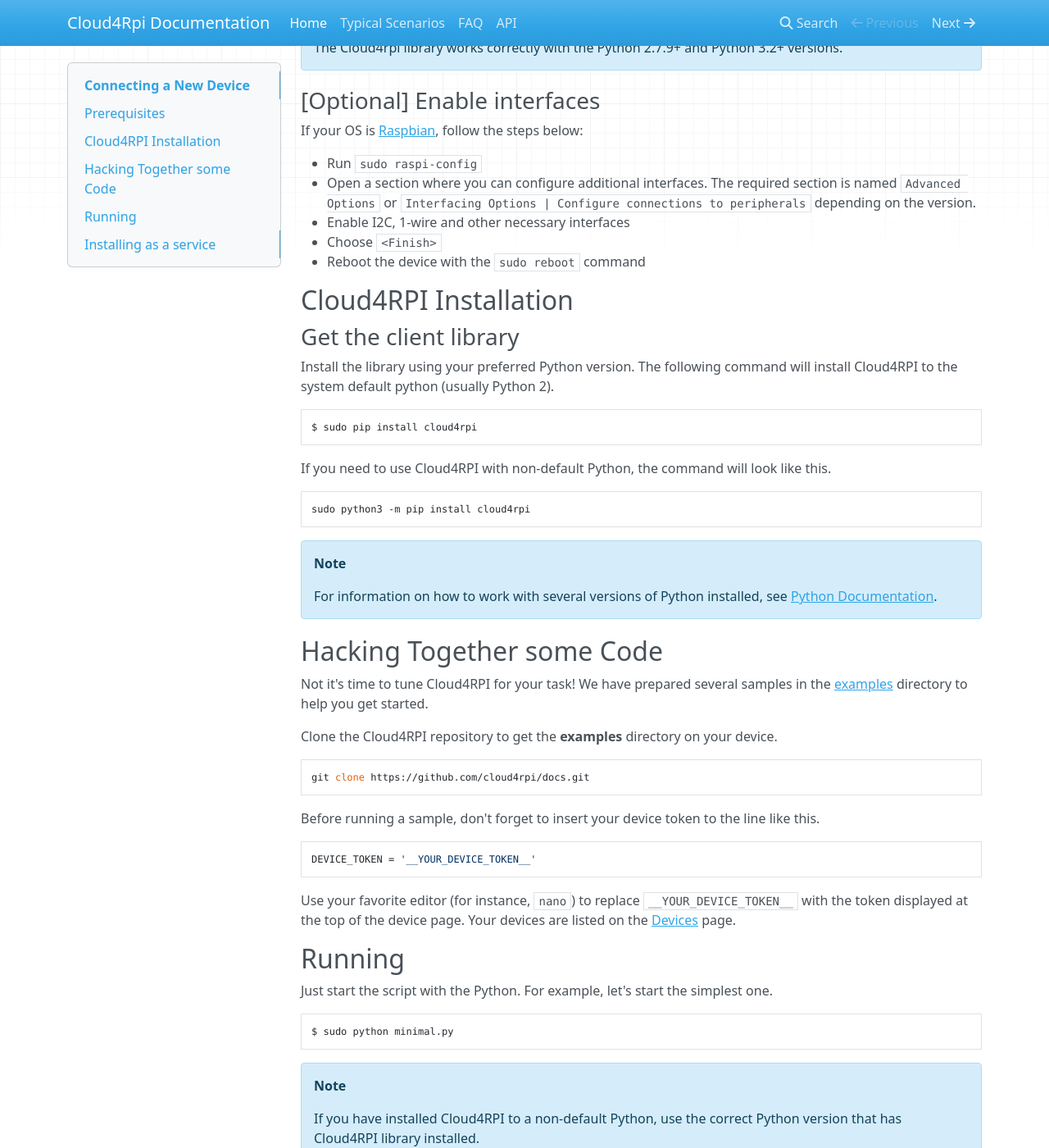
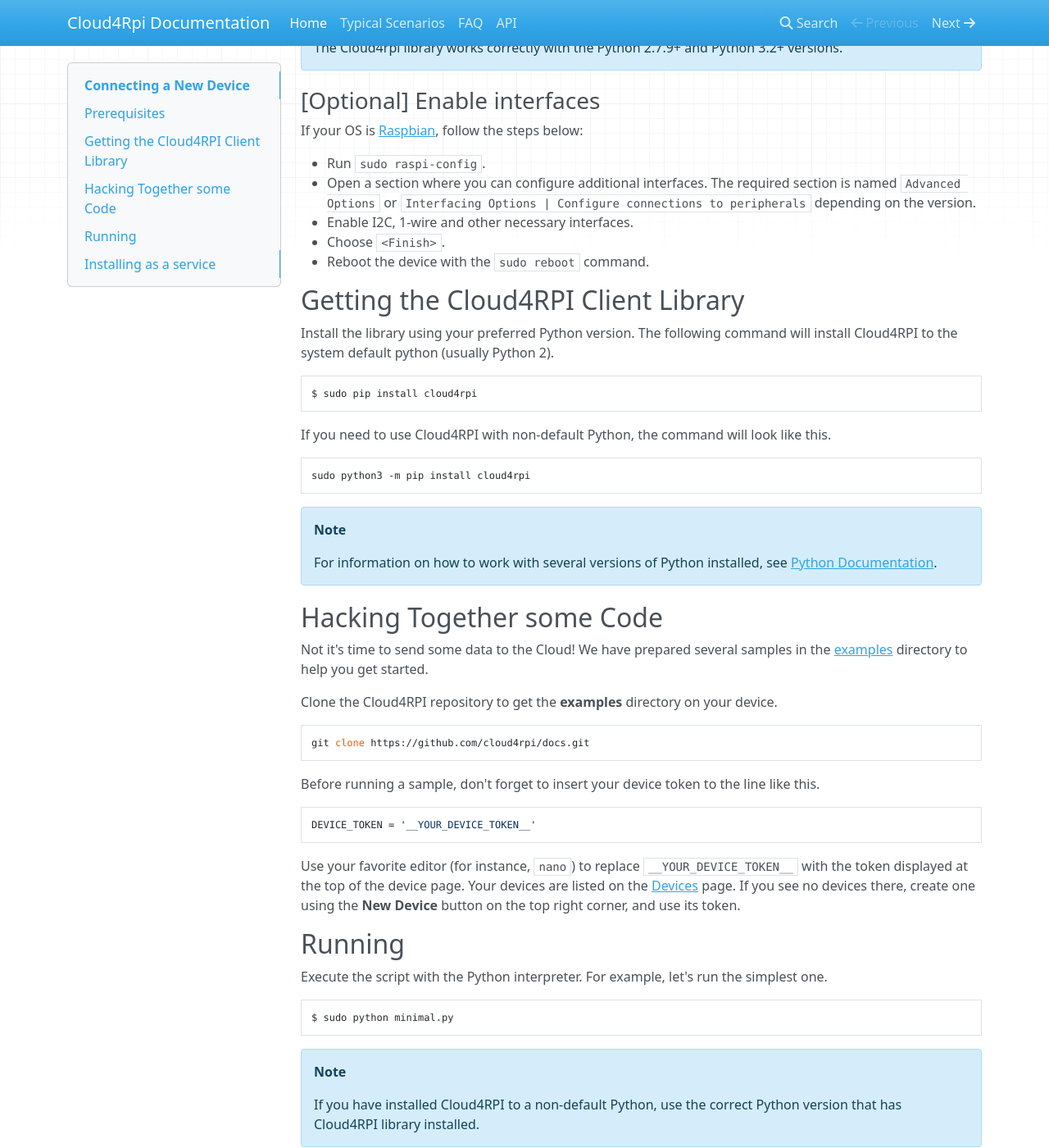
Before and after one commit to cloud4rpi/docs, an MkDocs documentation site: the page built from docs/index.md, in a window 1280 px wide and 1400 px high, scrolled down 471 px. Shown: the whole window at 82% size. Built offline with MkDocs 1.6.1, drawn with Linux system fonts in a browser that asks for light colours; nearby versions of some CDN libraries; old or Windows-style settings are respelled for this version of MkDocs.

Commit message:
'proofread'

````diff
--- a/docs/index.md
+++ b/docs/index.md
@@ -19,22 +19,20 @@
 You can use alternative methods to [install pip](https://pip.pypa.io/en/stable/installing.html).
 
 !!! Note
-
     The Cloud4rpi library works correctly with the Python 2.7.9+ and Python 3.2+ versions.
 
 
 ### [Optional] Enable interfaces
 If your OS is [Raspbian](https://www.raspberrypi.org/downloads/raspbian/), follow the steps below:
 
-- Run `sudo raspi-config`
+- Run `sudo raspi-config`.
 - Open a section where you can configure additional interfaces. The required section is named `Advanced Options` or `Interfacing Options | Configure connections to peripherals` depending on the version.
-- Enable I2C, 1-wire and other necessary interfaces
-- Choose `<Finish>`
-- Reboot the device with the `sudo reboot` command
+- Enable I2C, 1-wire and other necessary interfaces.
+- Choose `<Finish>`.
+- Reboot the device with the `sudo reboot` command.
 
 
-## Cloud4RPI Installation
-### Get the client library
+## Getting the Cloud4RPI Client Library
 
 Install the library using your preferred Python version. The following command will install Cloud4RPI to the system default python (usually Python 2).
 
@@ -49,12 +47,11 @@
 ```
 
 !!! Note
-
     For information on how to work with several versions of Python installed, see [Python Documentation](https://docs.python.org/3/installing/).
 
 ## Hacking Together some Code
 
-Not it's time to tune Cloud4RPI for your task! We have prepared several samples in the [examples](https://github.com/cloud4rpi/cloud4rpi/tree/master/examples) directory to help you get started.
+Not it's time to send some data to the Cloud! We have prepared several samples in the [examples](https://github.com/cloud4rpi/cloud4rpi/tree/master/examples) directory to help you get started.
 
 Clone the Cloud4RPI repository to get the **examples** directory on your device.
 
@@ -68,19 +65,18 @@
 DEVICE_TOKEN = '__YOUR_DEVICE_TOKEN__'
 ```
 
-Use your favorite editor (for instance, `nano`) to replace `__YOUR_DEVICE_TOKEN__` with the token displayed at the top of the device page. Your devices are listed on the [Devices](https://cloud4rpi.io/devices) page.
+Use your favorite editor (for instance, `nano`) to replace `__YOUR_DEVICE_TOKEN__` with the token displayed at the top of the device page. Your devices are listed on the [Devices](https://cloud4rpi.io/devices) page. If you see no devices there, create one using the **New Device** button on the top right corner, and use its token.
 
 
 ## Running
 
-Just start the script with the Python. For example, let's start the simplest one.
+Execute the script with the Python interpreter. For example, let's run the simplest one.
 
 ``` bash
 $ sudo python minimal.py
 ```
 
 !!! Note
-
     If you have installed Cloud4RPI to a non-default Python, use the correct Python version that has Cloud4RPI library installed.
 
 If the script output looks good, open the [Devices](https://cloud4rpi.io/devices) page and see the device status has changed.
@@ -95,5 +91,4 @@
 ```
 
 !!! Note
-
     You need to replace 'your_script.py' with the actual service script location.
````
